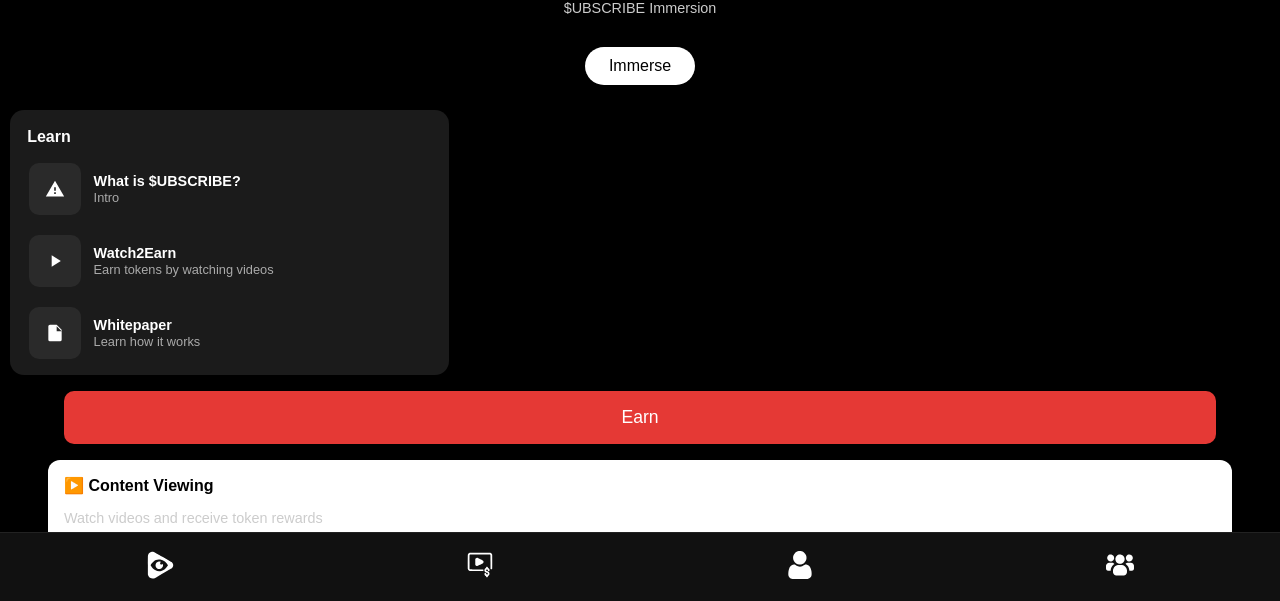
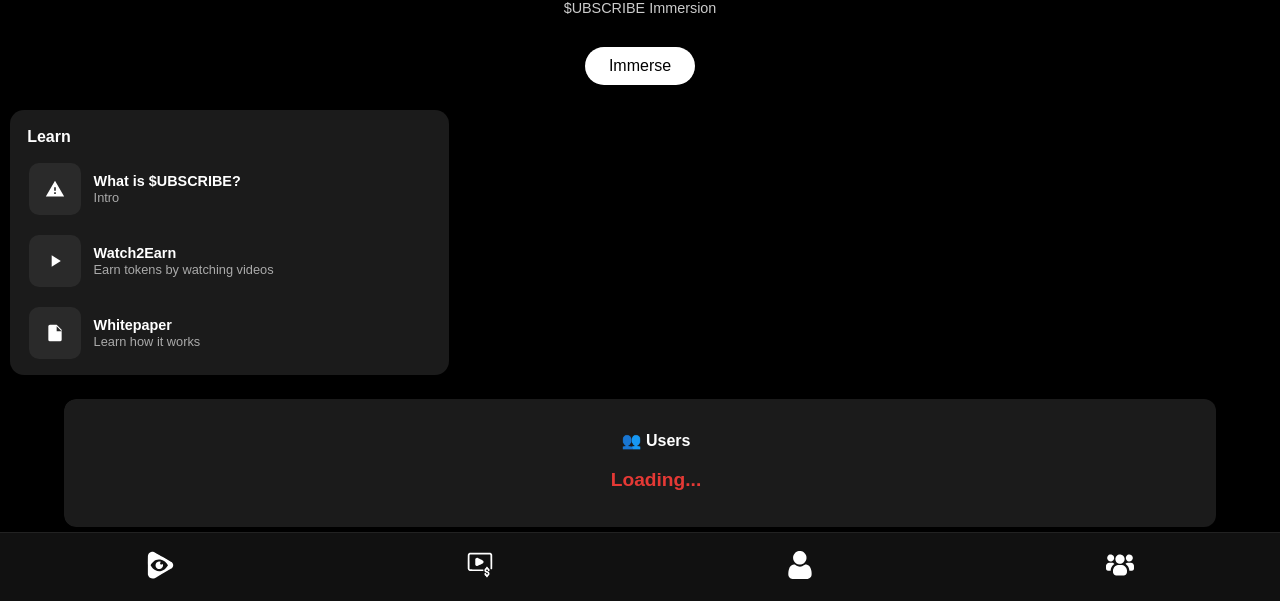
Before and after one commit to ubscribe/watch2earn-miniapp_test, a plain HTML site: page index.html in a window 1280 px wide. Shown: the part 197-798 px from the top of the page. Drawn offline with Linux system fonts and the light colour scheme; a script that the page names is missing.

Commit message:
Слайдер

```diff
--- a/index.html
+++ b/index.html
@@ -63,22 +63,22 @@
     </div>
   </a>
 </section>
-  <button class="earn-btn">Earn</button>
-
-  <div class="card">
-    ▶️ <strong>Content Viewing</strong>
-    <p>Watch videos and receive token rewards</p>
+  <div class="slider-container">
+  <div class="slider" id="info-slider">
+    <div class="slide">
+      <h3>👥 Users</h3>
+      <p id="userCount">Loading...</p>
+    </div>
+    <div class="slide">
+      <h3>💰 Token Price</h3>
+      <p id="tokenPrice">$0.00</p>
+    </div>
+    <div class="slide">
+      <h3>▶️ YouTube Revenue</h3>
+      <p id="youtubeRevenue">$0.00</p>
+    </div>
   </div>
-
-  <div class="card">
-    🔒 <strong>Token Staking</strong>
-    <p>Stake your tokens to earn more</p>
-  </div>
-
-  <div class="card">
-    👥 <strong>Community</strong>
-    <p>Join to earn extra rewards</p>
-  </div>
+</div>
 
   <footer>
     <p>FAQ: How does earning work? Requirements? Blockchain?</p>
--- a/style.css
+++ b/style.css
@@ -187,3 +187,34 @@ footer {
   font-size: 18px;
   margin: 0;
 }
+.slider-container {
+  width: 90%;
+  margin: 1.5rem auto;
+  overflow: hidden;
+  border-radius: 12px;
+}
+
+.slider {
+  display: flex;
+  transition: transform 0.5s ease-in-out;
+}
+
+.slide {
+  min-width: 100%;
+  background: #1b1b1b;
+  padding: 1rem;
+  border-radius: 12px;
+  text-align: center;
+  color: white;
+}
+
+.slide h3 {
+  margin-bottom: 0.5rem;
+  font-size: 1rem;
+}
+
+.slide p {
+  font-size: 1.2rem;
+  font-weight: bold;
+  color: #e53935;
+}
```
